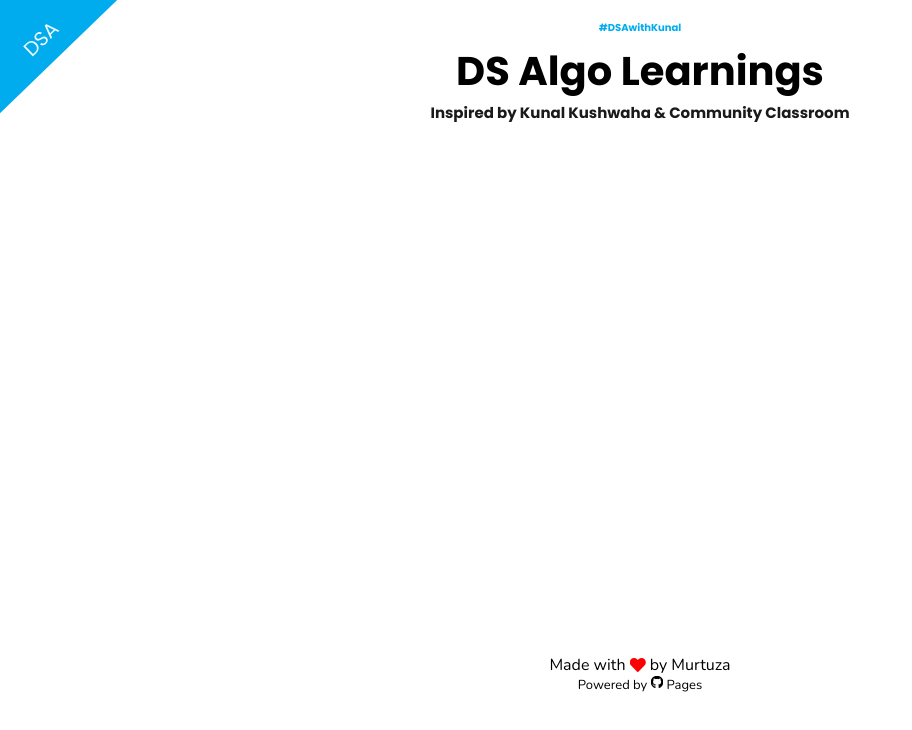
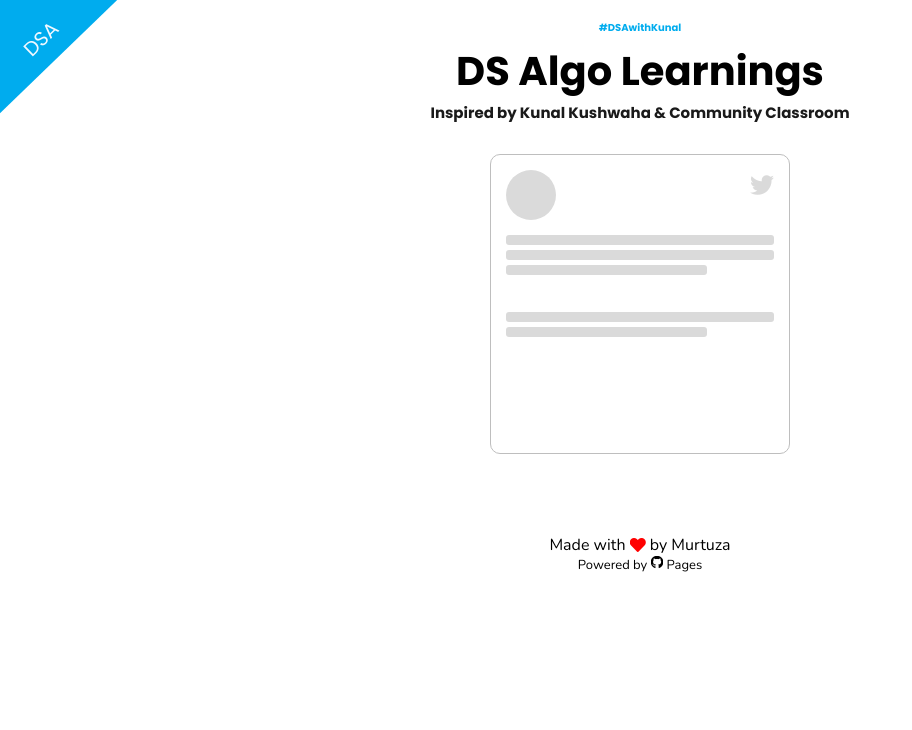
Before and after one commit to murtuzaalisurti/DSA-tweets, a plain HTML site: page index.html in a window 1280 px wide. Shown: the whole page, without its empty margins (0-912 px from the left). Drawn offline with nearby package versions, Linux system fonts and the light colour scheme.

Commit message:
added visual elements to tweet skeleton

```diff
--- a/index.html
+++ b/index.html
@@ -19,7 +19,10 @@
     <main>
         <div class="tweets-skeleton">
             <div class="tweet-skeleton">
-                <div class="img"></div>
+                <div class="img-and-logo-contain">
+                    <div class="img"></div>
+                    <div class="logo"><i class="fab fa-twitter"></i></div>
+                </div>
                 <div class="content-1">
                     <div class="line"></div>
                     <div class="line"></div>
@@ -110,7 +113,7 @@
 
         return t;
       }(document, "script", "twitter-wjs"));</script>
-      <script>
+      <!-- <script>
           const tweets_skeleton = document.querySelector('.tweets-skeleton');
           const tweet_skeleton = document.querySelector('.tweet-skeleton');
           for (let i = 0; i < 5; i++) {
@@ -121,6 +124,6 @@
             document.querySelector(".tweets").style = "visibility: hidden;";
             tweets_skeleton.style = "display: none;";
           }, 4000);
-      </script>
+      </script> -->
 </body>
 </html>
--- a/sass/styles.scss
+++ b/sass/styles.scss
@@ -82,11 +82,25 @@ h4 a:hover{
     margin-bottom: 2rem;
     padding: 1.5rem;
 }
+.img-and-logo-contain{
+    display: flex;
+    justify-content: space-between;
+}
 .tweet-skeleton .img{
     height: 5rem;
     width: 5rem;
     border-radius: 50%;
     background-color: rgb(209, 209, 209);
+    opacity: 0.3;
+    animation: tweet-skeleton 1s linear infinite alternate;
+}
+.logo{
+    font-size: 2.4rem;
+    display: flex;
+    align-items: center;
+    margin-bottom: 2rem;
+    color: rgb(209, 209, 209);
+    opacity: 0.3;
     animation: tweet-skeleton 1s linear infinite alternate;
 }
 .tweet-skeleton .content-1, .tweet-skeleton .content-2{
@@ -99,6 +113,7 @@ h4 a:hover{
     width: 100%;
     border-radius: 0.3rem;
     background-color: rgb(209, 209, 209);
+    opacity: 0.3;
     animation: tweet-skeleton 1s linear infinite alternate;
 }
 .tweet-skeleton .line:last-child{
@@ -106,10 +121,10 @@ h4 a:hover{
 }
 @keyframes tweet-skeleton {
     0%{
-        background-color: rgb(209, 209, 209);
+        opacity: 0.3;
     }
     100%{
-        background-color: rgb(243, 243, 243);
+        opacity: 0.8;
     }
 }
 footer{
```
Also changed, not shown: sass/styles.css.
